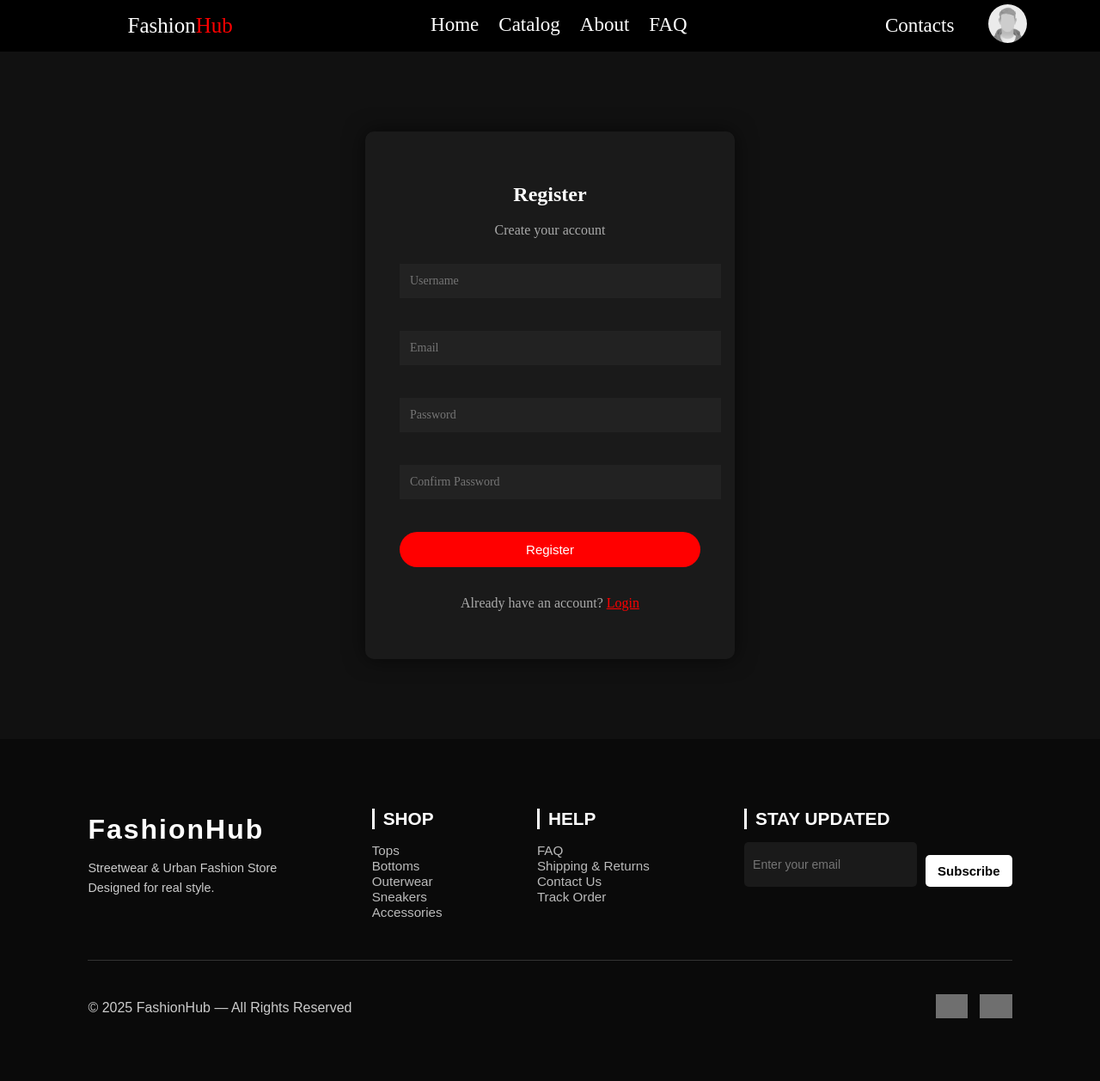
After one commit to NedelinGrudev36/FashionHub, a PHP site: page /pages/register.php in a window 1280 px wide. The commit adds this page. Shown: the whole page at 86% size. Run offline with PHP 8.4, Linux system fonts and the light colour scheme; some libraries are stand-ins or nearby versions; grey boxes are pictures that could not be loaded.

Commit message:
add login and register in nav

```diff
--- a/FashionHub/css/style.css
+++ b/FashionHub/css/style.css
@@ -37,17 +37,25 @@ body {
     margin-left: 1em;
     text-decoration: none;
     color: white;
-    font-size: 21px;
-}
-
-#anony-profile-icon a img{
-    width: 40px;
-    border: 1px solid black;
-    border-radius: 50%;
+    font-size: 23px;
 }
 
 #left-nav-bar li a {
     font-size: 25px;
+}
+
+#right-nav-bar{
+    display: flex;
+    align-items: center;
+    gap: 1em;
+    margin: 0px;
+}
+
+.profile a img{
+    width: 45px;
+    border: 1px solid black;
+    border-radius: 50%;
+    margin: 0px;
 }
 
 #left-nav-bar li a span {
@@ -752,3 +760,67 @@ button:hover {
     transform: translateY(-2px);
     opacity: 0.9;
 }
+
+/*LOGIN*/
+
+.auth-container {
+    height: 100vh;
+    display: flex;
+    justify-content: center;
+    align-items: center;
+    background: #111;
+}
+
+/* CARD */
+.auth-box {
+    background: #1a1a1a;
+    padding: 40px;
+    width: 350px;
+    border-radius: 10px;
+    text-align: center;
+    box-shadow: 0 0 25px rgba(0,0,0,0.6);
+}
+
+.auth-box h2 {
+    color: white;
+}
+
+.auth-sub {
+    color: #aaa;
+    margin-bottom: 20px;
+}
+
+/* INPUT */
+.auth-box input {
+    width: 100%;
+    padding: 12px;
+    margin: 10px 0;
+    background: #222;
+    border: none;
+    color: white;
+}
+
+/* BUTTON */
+.auth-box button {
+    width: 100%;
+    padding: 12px;
+    background: red;
+    color: white;
+    border: none;
+    margin-top: 10px;
+}
+
+.auth-box button:hover {
+    background: white;
+    color: black;
+}
+
+/* LINKS */
+.auth-box p {
+    margin-top: 15px;
+    color: #aaa;
+}
+
+.auth-box a {
+    color: red;
+}
--- a/FashionHub/includes/nav.php
+++ b/FashionHub/includes/nav.php
@@ -10,5 +10,6 @@
     </ul>
     <ul id="right-nav-bar">
         <li><a href="contacts.php">Contacts</a></li>
+        <li class="profile"><a href="login.php"><img src="../images/anonymous.avif" alt=""></a></li>
     </ul>
 </nav>
--- /dev/null
+++ b/FashionHub/pages/register.php
@@ -0,0 +1,25 @@
+<?php include '../includes/header.php' ?>
+<?php include '../includes/nav.php' ?>
+
+<div class="auth-container">
+    <div class="auth-box">
+        <h2>Register</h2>
+        <p class="auth-sub">Create your account</p>
+
+        <form>
+            <input type="text" name="username" placeholder="Username" required>
+            <input type="email" name="email" placeholder="Email" required>
+            <input type="password" name="password" placeholder="Password" required>
+            <input type="password" name="confirm_password" placeholder="Confirm Password" required>
+
+
+            <button>Register</button>
+
+            <p>Already have an account?
+                <a href="login.php">Login</a>
+            </p>
+        </form>
+    </div>
+</div>
+
+<?php include '../includes/footer.php'?>
```
Also changed, not shown: FashionHub/pages/login.php (added, +22 -0 lines).
